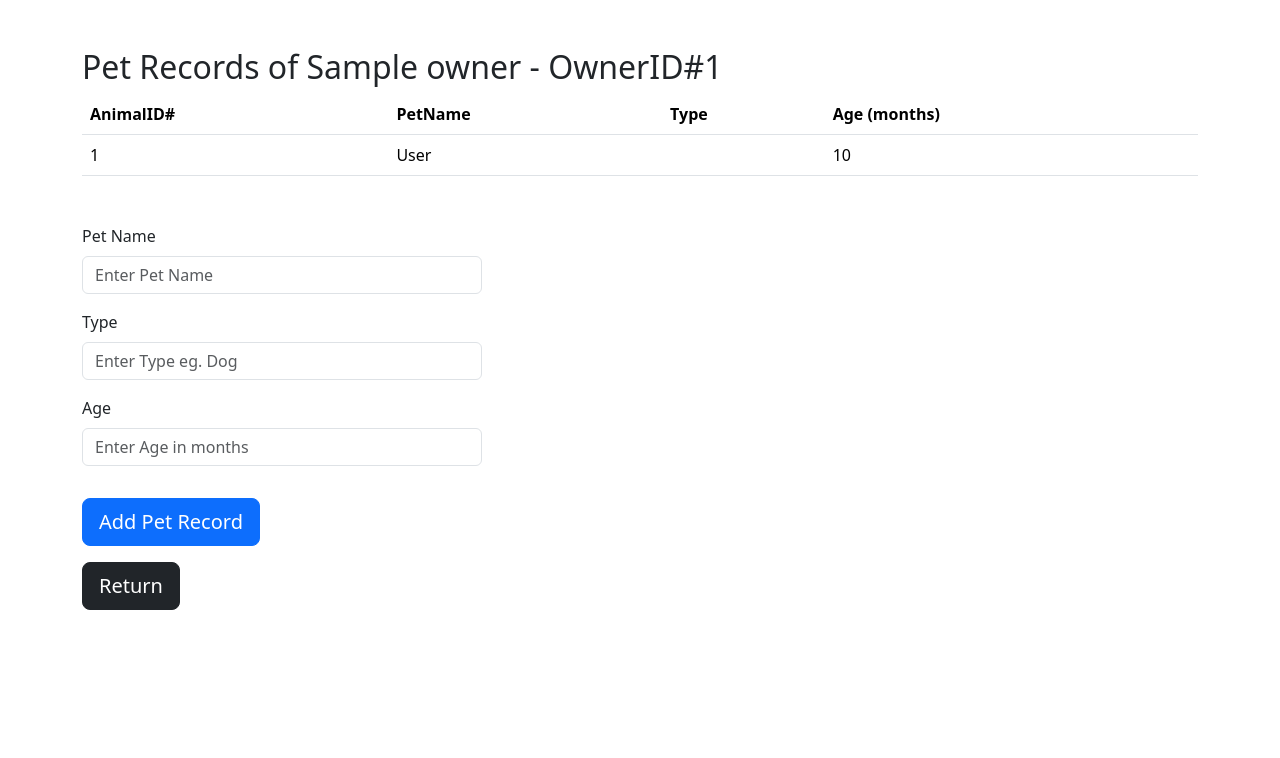
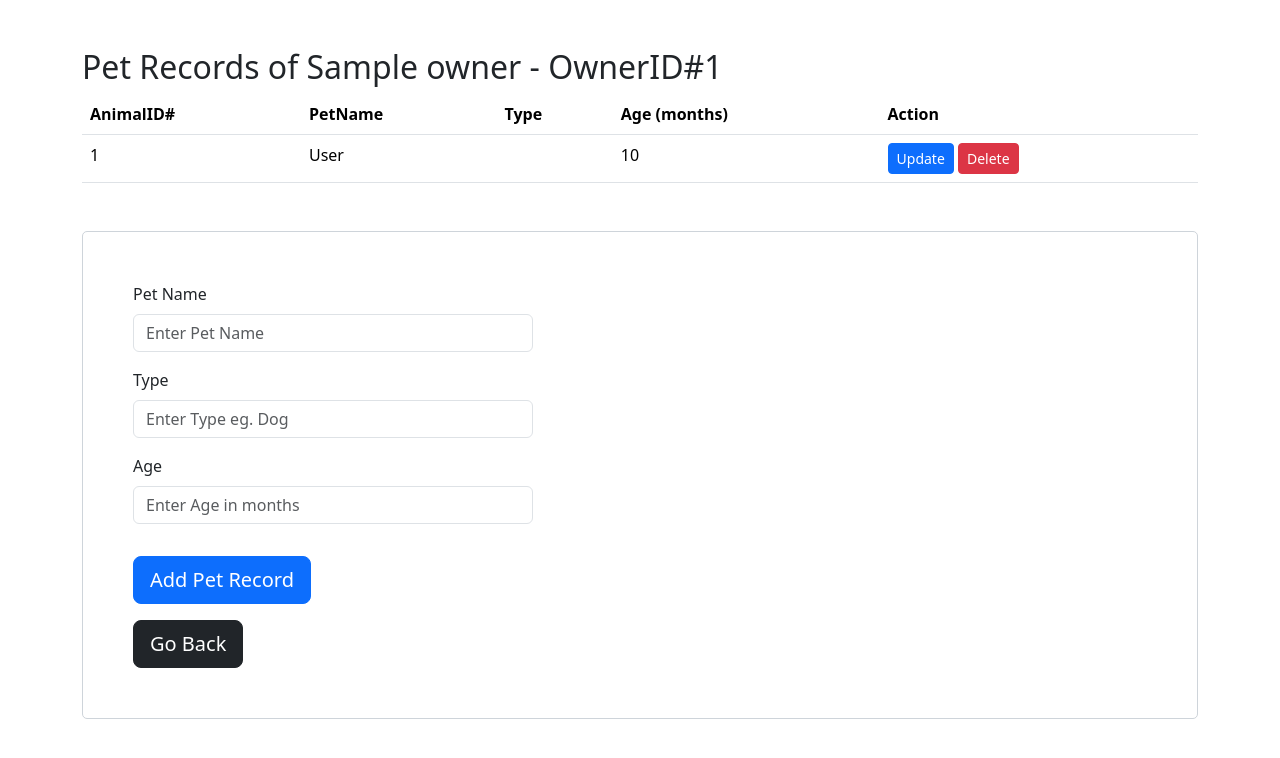
Before and after one commit to Yong3pole/PHP_database_MYSQL_test, a PHP site: page /animals.php?ownerid=1 in a window 1280 px wide. Shown: the top 758 px of the page. Run offline with PHP 8.4, Linux system fonts and the light colour scheme; tables that the repository leaves empty or names only in its code hold one stand-in row (values such as "Sample post").

Commit message:
Update animals.php

```diff
--- a/animals.php
+++ b/animals.php
@@ -41,15 +41,30 @@ mysqli_stmt_bind_param($stmt, "i", $ownerid);
 mysqli_stmt_execute($stmt);
 $result = mysqli_stmt_get_result($stmt);
 ?>
-<!doctype html>
+
+
+<!DOCTYPE html>
 <html lang="en">
+
 <head>
-    <meta charset="utf-8">
-    <meta name="viewport" content="width=device-width, initial-scale=1">
+    <meta charset="UTF-8">
+    <meta name="viewport" content="width=device-width, initial-scale=1.0">
     <title>Pet Records</title>
-    <link href="https://cdn.jsdelivr.net/npm/bootstrap@5.3.3/dist/css/bootstrap.min.css" rel="stylesheet" integrity="sha384-QWTKZyjpPEjISv5WaRU9OFeRpok6YctnYmDr5pNlyT2bRjXh0JMhjY6hW+ALEwIH" crossorigin="anonymous">
-    <script src="https://cdn.jsdelivr.net/npm/bootstrap@5.3.3/dist/js/bootstrap.bundle.min.js" integrity="sha384-YvpcrYf0tY3lHB60NNkmXc5s9fDVZLESaAA55NDzOxhy9GkcIdslK1eN7N6jIeHz" crossorigin="anonymous"></script>
+    <link href="https://cdn.jsdelivr.net/npm/bootstrap@5.3.3/dist/css/bootstrap.min.css" rel="stylesheet">
+    <script src="https://cdn.jsdelivr.net/npm/bootstrap@5.3.3/dist/js/bootstrap.bundle.min.js"></script>
+
+    <style>
+        /* Custom CSS for the form */
+        .input-box {
+            border: 1px solid #ced4da;
+            /* Changed border width to 1px */
+            border-radius: 5px;
+            padding: 50px;
+            margin-bottom: 20px;
+        }
+    </style>
 </head>
+
 <body>
     <div class="container my-5">
         <h2>Pet Records of <?php echo $cname; ?> - OwnerID#<?php echo $ownerid ?></h2>
@@ -60,16 +75,22 @@ $result = mysqli_stmt_get_result($stmt);
                     <th scope="col">PetName</th>
                     <th scope="col">Type</th>
                     <th scope="col">Age (months)</th>
+                    <th scope="col">Action</th>
                 </tr>
             </thead>
             <tbody>
                 <?php
+                // Loop through each pet record and display it in the table
                 while ($row = mysqli_fetch_assoc($result)) {
                     echo '<tr>';
                     echo '<td>' . $row['AnimalID'] . '</td>';
                     echo '<td>' . $row['AnimalName'] . '</td>';
                     echo '<td>' . $row['Type'] . '</td>';
                     echo '<td>' . $row['Age'] . '</td>';
+                    echo '<td>
+                            <a href="update.php?updateid=' . $row['AnimalID'] . '" class="btn btn-primary btn-sm">Update</a>
+                            <a href="read.php?deleteid=' . $row['AnimalID'] . '" class="btn btn-danger btn-sm">Delete</a>
+                          </td>';
                     echo '</tr>';
                 }
                 ?>
@@ -77,25 +98,25 @@ $result = mysqli_stmt_get_result($stmt);
         </table>
     </div>
     <div class="container my-5">
+        <div class="input-box">
             <form method="post">
                 <div class="mb-3">
                     <label for="exampleFormControlInput2" class="form-label">Pet Name</label>
-            <input type="text" class="form-control" id="exampleFormControlInput2" placeholder="Enter Pet Name"
-                   name="AnimalName" autocomplete="off" style="width: 400px">
+                    <input type="text" class="form-control" id="exampleFormControlInput2" placeholder="Enter Pet Name" name="AnimalName" autocomplete="off" style="width: 400px">
                 </div>
                 <div class="mb-3">
                     <label for="exampleFormControlInput3" class="form-label">Type</label>
-            <input type="text" class="form-control" id="exampleFormControlInput3" placeholder="Enter Type eg. Dog"
-                   name="Type" autocomplete="off" style="width: 400px">
+                    <input type="text" class="form-control" id="exampleFormControlInput3" placeholder="Enter Type eg. Dog" name="Type" autocomplete="off" style="width: 400px">
                 </div>
                 <div class="mb-3">
                     <label for="exampleFormControlInput4" class="form-label">Age</label>
-            <input type="text" class="form-control" id="exampleFormControlInput4" placeholder="Enter Age in months"
-                   name="Age" autocomplete="off" style="width: 400px">
+                    <input type="text" class="form-control" id="exampleFormControlInput4" placeholder="Enter Age in months" name="Age" autocomplete="off" style="width: 400px">
                 </div>
-        <button class="btn btn-primary btn-lg my-3" name="submit">Add Pet Record</button> </br>
-        <a href="read.php" class="btn btn-dark btn-lg">Return</a>
+                <button class="btn btn-primary btn-lg my-3" name="submit">Add Pet Record</button>
             </form>
+            <a href="read.php" class="btn btn-dark btn-lg">Go Back</a>
+        </div>
     </div>
 </body>
+
 </html>
```
Lines whose indentation alone changed are shown as unchanged.
